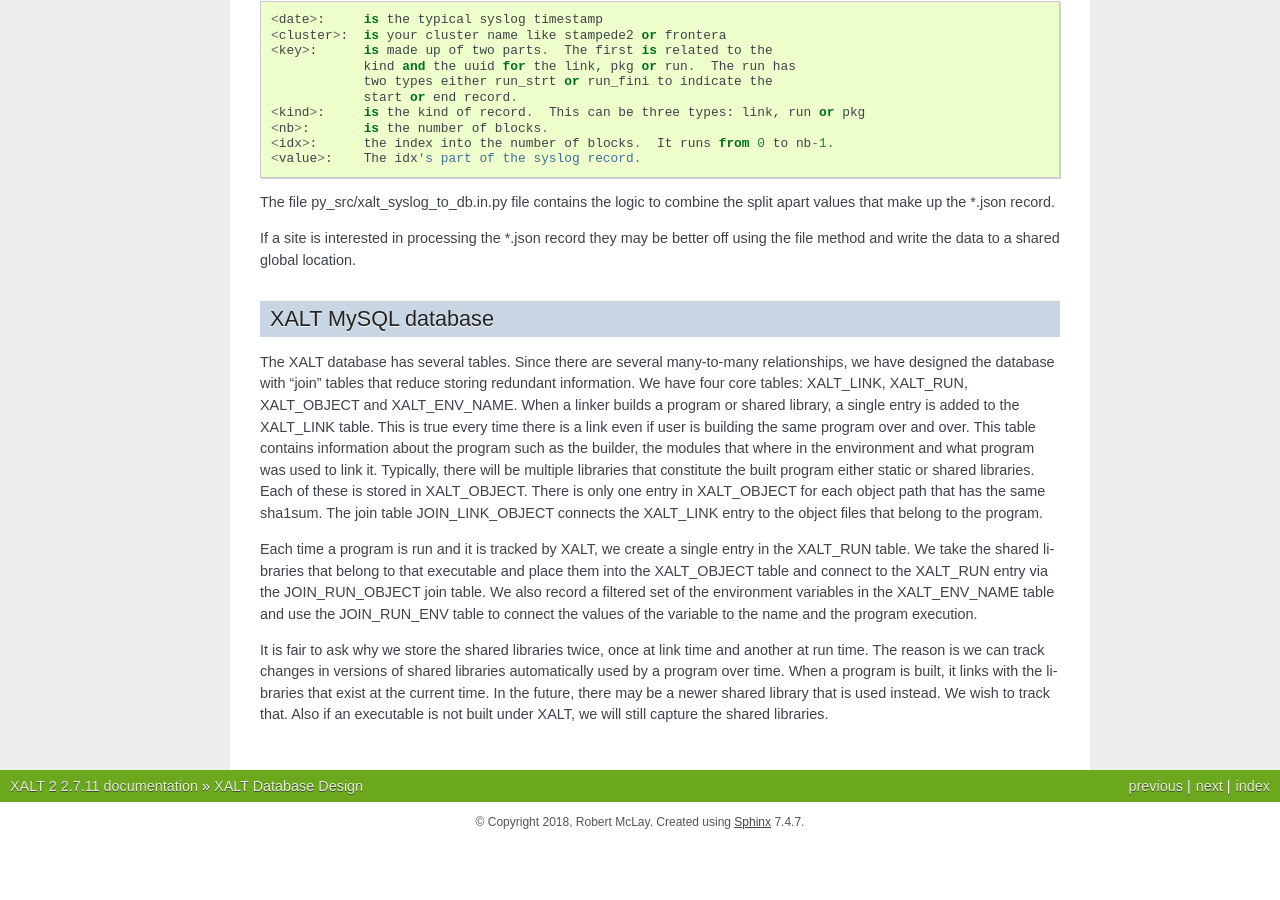
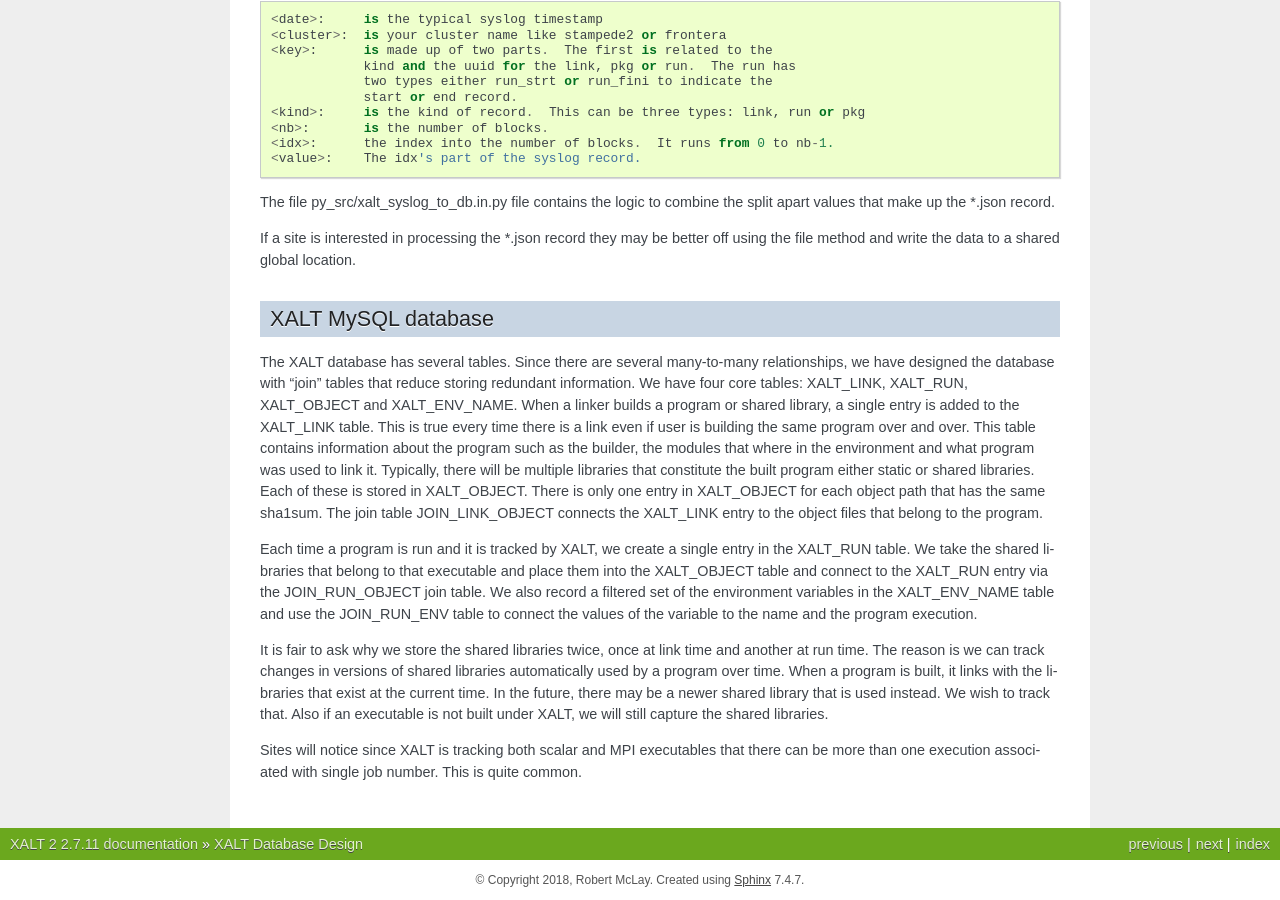
Before and after one commit to xalt/xalt, a Sphinx documentation site: the page built from docs/source/110_db.rst, in a window 1280 px wide and 900 px high, scrolled down 636 px. Built offline with Sphinx 7.4.7, drawn with Linux system fonts in a browser that asks for light colours; before the commit the page ends 1478 px from its top, so only the background shows below that.

Commit message:
Yet even more about xalt DB design

```diff
--- a/docs/source/110_db.rst
+++ b/docs/source/110_db.rst
@@ -87,3 +87,7 @@ at the current time. In the future, there may be a newer shared
 library that is used instead. We wish to track that. Also if an
 executable is not built under XALT, we will still capture the shared
 libraries.
+
+Sites will notice since XALT is tracking both scalar and MPI
+executables that there can be more than one execution associated with
+single job number. This is quite common.
```
